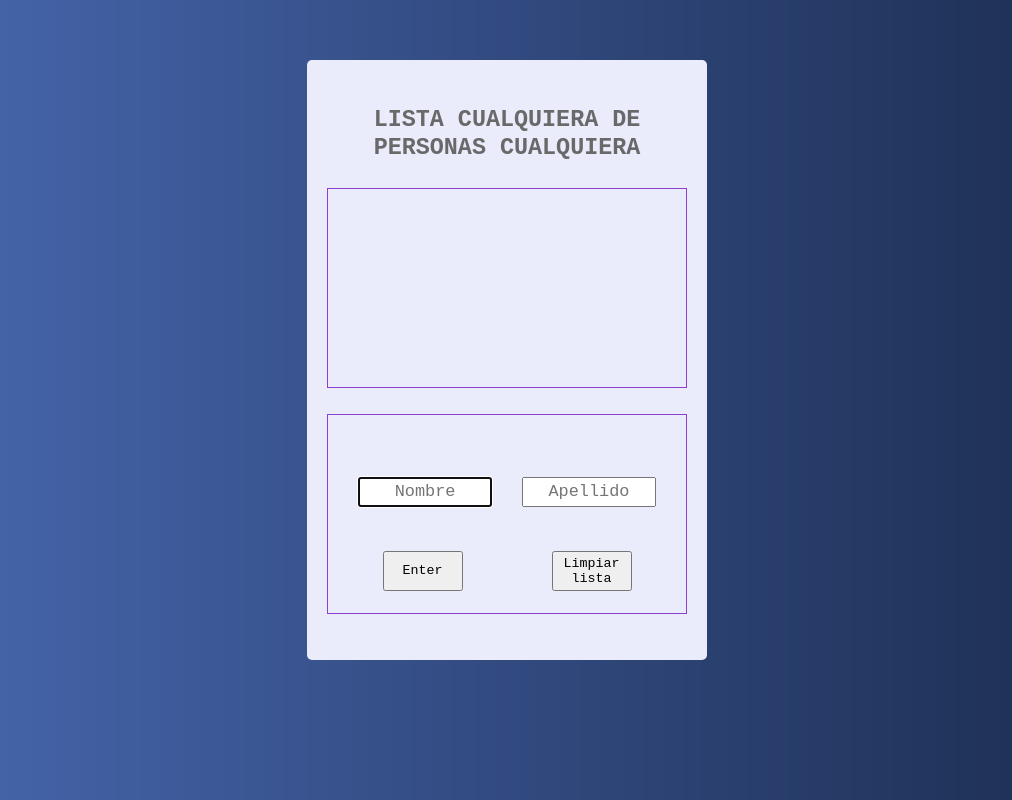
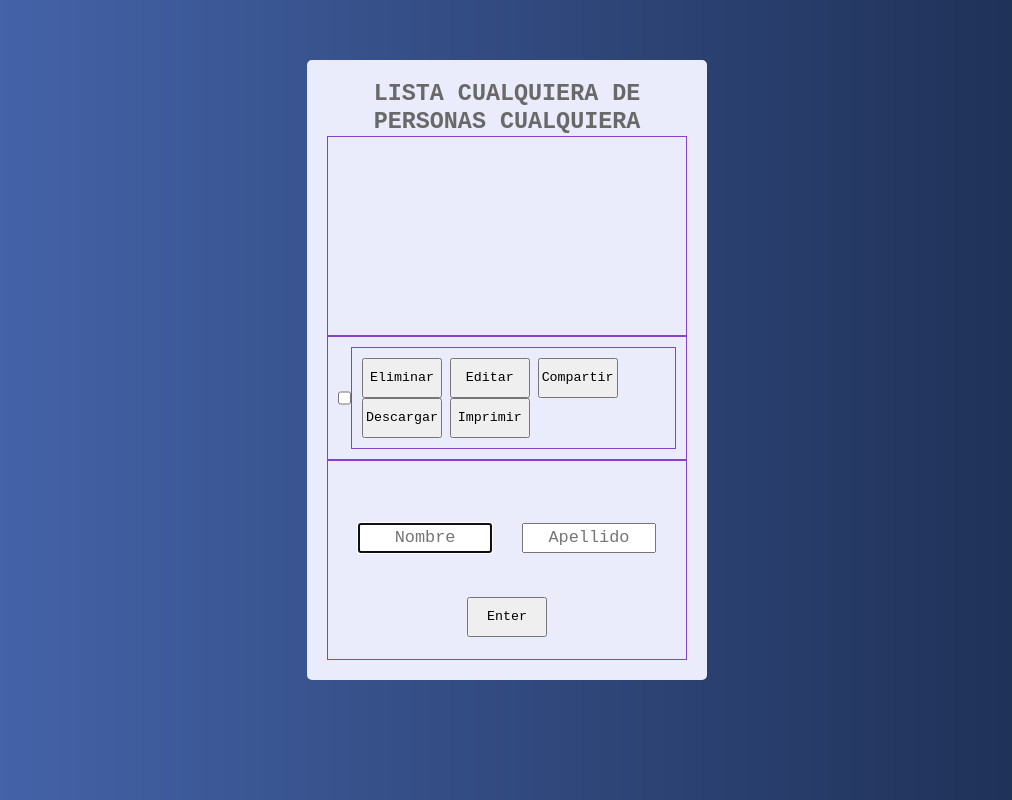
Before and after one commit to mickyrendon/listado-de-personas, a plain HTML site: page index.html in a window 1280 px wide. Shown: the whole page, without its empty margins (133-1145 px from the left). Drawn offline with Linux system fonts and the light colour scheme.

Commit message:
menu dropdown

```diff
--- a/index.html
+++ b/index.html
@@ -14,18 +14,41 @@
         <div class="list-container">
             <ol id="list"></ol>
         </div>
+        <!-- TODO: terminar este dropdown menu-->
+        <div class="menu">
+            <label for="menu">
+                <input type="checkbox" name="menu" id="menu" class="menu">
+            </label>
+            <ul class="menu-options">
+                 <button>
+                     <li value="Eliminar">Eliminar</li>
+                </button>
+                 <button>
+                     <li value="Editar">Editar</li>
+                </button>
+                 <button>
+                     <li value="Compartir">Compartir</li>
+                </button>
+                 <button>
+                     <li value="Imprimir">Descargar</li>
+                </button>
+                 <button>
+                     <li value="Imprimir">Imprimir</li>
+                </button>
+            </ul>
+        </div>
         <div class="data-container">
             <div class="inputs-container">
-                <label for="input1">
+                <label for="input1" class="inputs-label">
                     <input id="input1" type="text" placeholder="Nombre" autofocus></input>
                 </label>
-                <label for="input2">
+                <label for="input2" class="inputs-label">
                     <input id="input2" type="text" placeholder="Apellido"></input>
                 </label>
             </div>
             <div class="btn-container">
+                <!-- <button id="btn-delete">Limpiar lista</button> -->
                 <button id="btn">Enter</button>
-                <button id="btn-delete">Limpiar lista</button>
             </div>
         </div>
     </main>
--- a/style.css
+++ b/style.css
@@ -5,12 +5,18 @@
     font-family:monospace;
 }
 /* selectores grupales */
-h1, .list-container, .data-container, .btn-container{
+h1, .list-container, .menu, .data-container, .btn-container{
     width: 100%;
+}
+body, main, .data-container, .menu, .inputs-container, label, .btn-container{
+    display:flex;
+}
+.list-container, .menu, .data-container, .menu-options{
+    padding: 10px;
+    border: 1px solid rgba(104, 4, 187, 0.733);
 }
 body{
     min-height:600px;
-    display: flex;
     justify-content: center;
     align-items: center;
     background-color: currentColor;
@@ -26,7 +32,6 @@ main{
     padding: 20px;
     width: 400px;
     min-height: 600px;
-    display: flex;
     flex-flow: column nowrap;
     justify-content:space-evenly;
     align-items: center;
@@ -38,10 +43,6 @@ h1{
     line-height: 1.2;
     text-align: center;
     color: dimgray;
-}
-.list-container, .data-container{
-    padding: 10px;
-    border: 1px solid rgba(104, 4, 187, 0.733);
 }
 .list-container{
     padding-right: 0;
@@ -60,20 +61,24 @@ li{
 }
 .data-container{
     height: 200px;
-    display: flex;
     flex-direction: column;
     justify-content: space-around ;
 }
+.menu{
+    justify-content: flex-end;
+}
+.menu-options{
+    /* display: none; */
+    list-style: none;
+}
 .inputs-container{
     margin: 20px;
-    display: flex;
     justify-content: space-between;
     flex-flow: row wrap;
 }
-label{
+.inputs-label{
     width: 45%;
     margin-top: 20px;
-    display: flex;
     flex-direction: column;
 }
 input{
@@ -85,7 +90,6 @@ input{
 }
 .btn-container{
     text-align: center;
-    display: flex;
     justify-content: space-around;
     align-content: center;
     flex-flow: row wrap;
```
Also changed, not shown: js/localStorage.js (+1 -12 lines).
